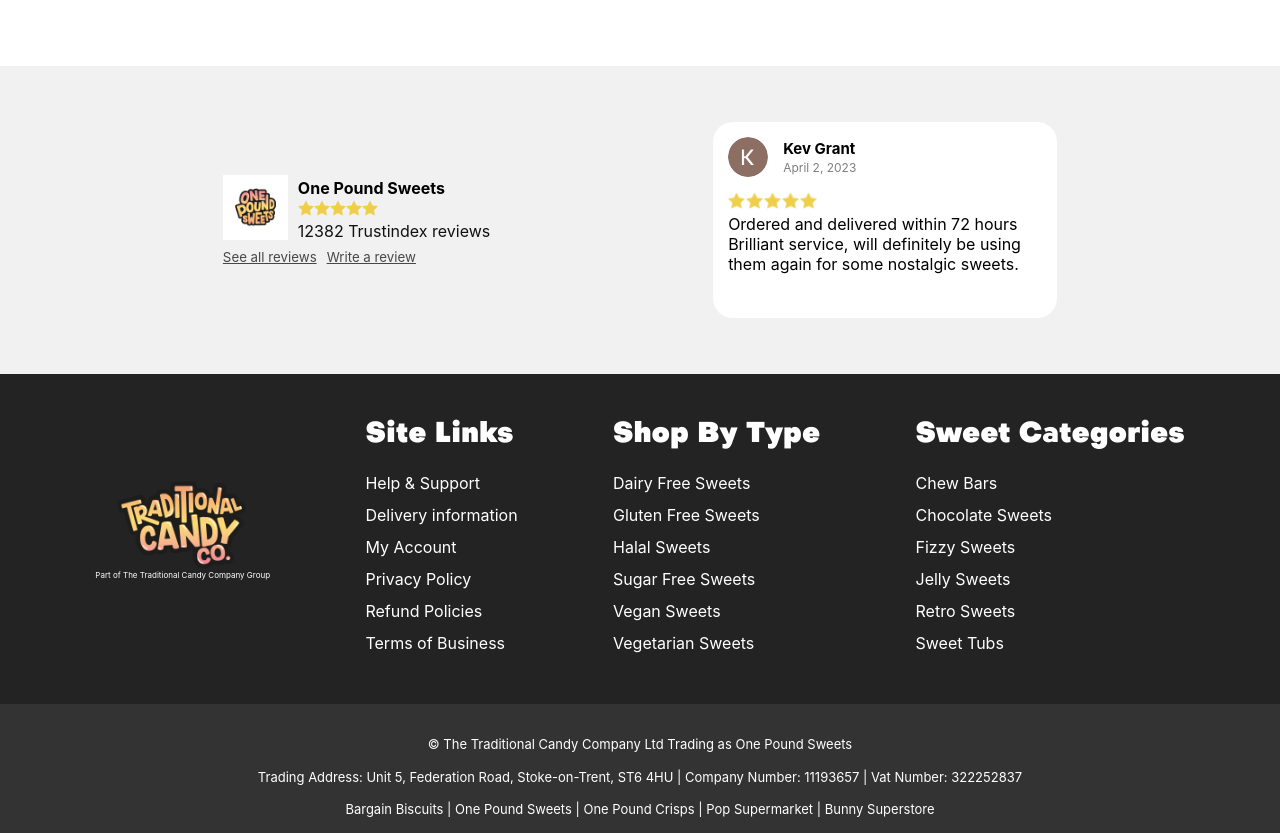
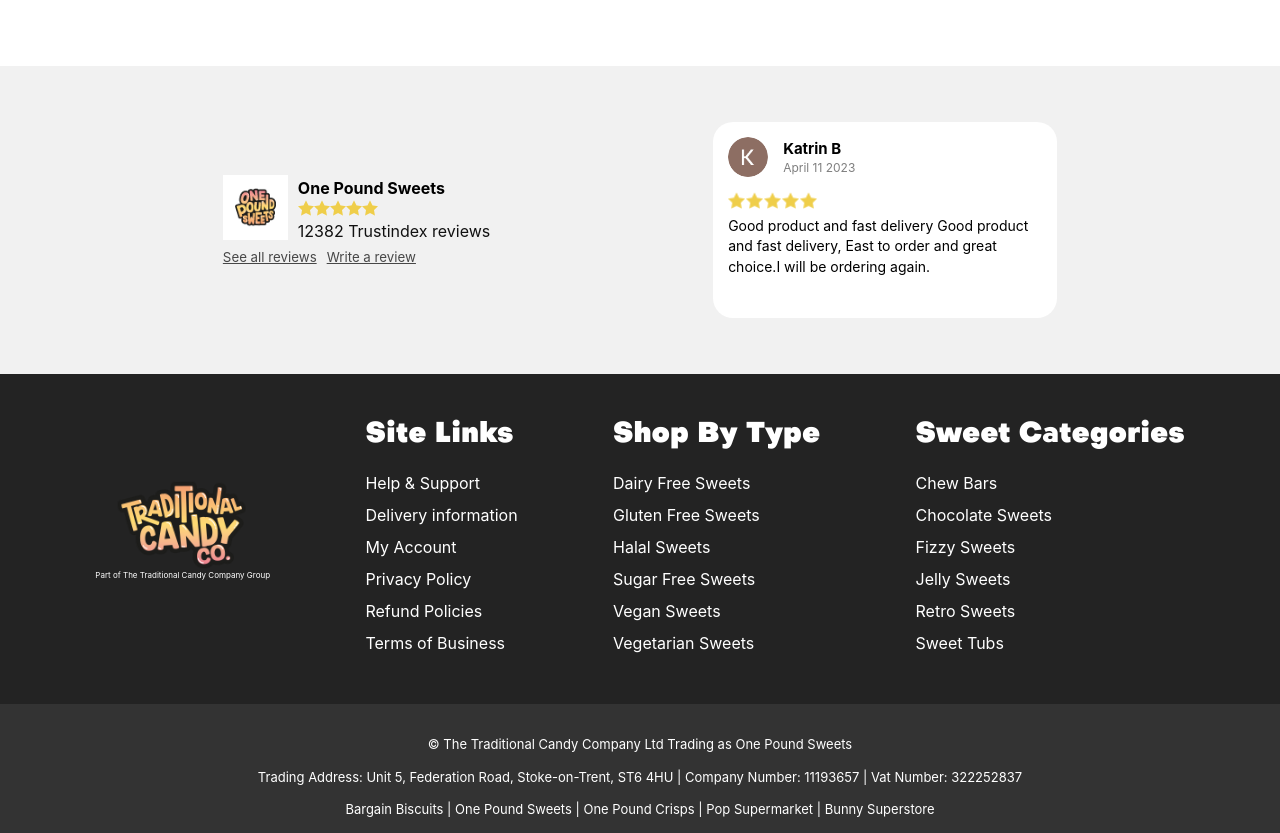
Before and after one commit to Max1irst/sweet-shop-app-react, a React (Create React App) app: page / in a window 1280 px wide. Shown: the part 1280-2113 px from the top of the page. Built offline with nearby package versions, Linux system fonts and the light colour scheme.

Commit message:
changes atreviews block

```diff
--- a/src/components/reviews/review-item.jsx
+++ b/src/components/reviews/review-item.jsx
@@ -1,17 +1,16 @@
 import './review-item.scss';
-import user from '../../images/user3.png';
 import star from '../../images/star.png';
 
-function ReviewItem() {
+function ReviewItem(props) {
   return (
     <div className="review-item">
       <div className="user-info">
         <div className="user-img">
-          <img src={user} alt="user-img" />
+          <img src={props.userImg} alt="user-img" />
         </div>
         <div className="user-name">
-          <strong>Kev Grant</strong>
-          <p>April 2, 2023</p>
+          <strong>{props.userName}</strong>
+          <p>{props.date}</p>
         </div>
       </div>
       <div className="review">
@@ -23,10 +22,7 @@ function ReviewItem() {
           <img src={star} alt="star" />
         </span>
         <div>
-          <p>
-            Ordered and delivered within 72 hours Brilliant service, will definitely be using them
-            again for some nostalgic sweets.
-          </p>
+          <p>{props.comment}</p>
         </div>
       </div>
     </div>
--- a/src/components/reviews/review-item.scss
+++ b/src/components/reviews/review-item.scss
@@ -7,6 +7,7 @@
   height: 196px;
   border-radius: 20px;
   padding: 15px;
+
   .user-info {
     text-align: center;
     display: flex;
@@ -52,7 +53,15 @@
       margin-right: 1px;
     }
     p {
+      margin-top: 2px;
+      line-height: 20.3px;
+      height: 81.2px;
+      font-size: 14px;
       padding-right: 10px;
     }
   }
 }
+.review-item:hover {
+  transition: all 0.5s;
+  transform: translateY(-10px);
+}
--- a/src/components/reviews/reviews-block.jsx
+++ b/src/components/reviews/reviews-block.jsx
@@ -2,6 +2,7 @@ import './reviews-block.scss';
 import profileImg from '../../images/img-logo.jpg';
 import star from '../../images/star.png';
 import ReviewItem from './review-item';
+import user1 from '../../images/user3.png';
 function ReviewsBlock() {
   return (
     <div className="reviews-block">
@@ -30,7 +31,13 @@ function ReviewsBlock() {
         </div>
       </div>
       <div className="reviews-list">
-        <ReviewItem />
+        <ReviewItem
+          userImg={user1}
+          userName={'Katrin B'}
+          date="April 11 2023"
+          comment="Good product and fast delivery
+Good product and fast delivery, East to order and great choice.I will be ordering again."
+        />
       </div>
     </div>
   );
```
